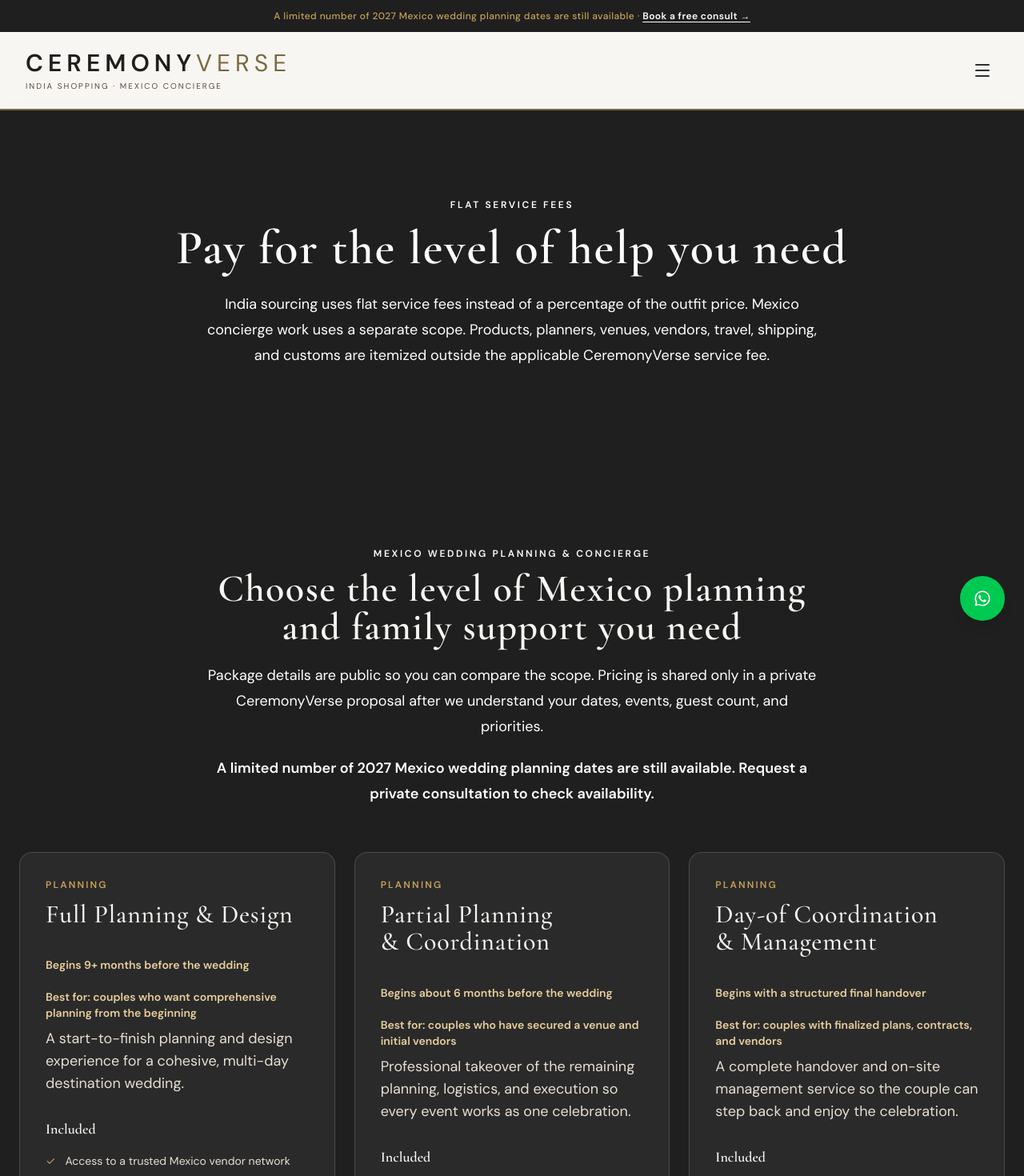
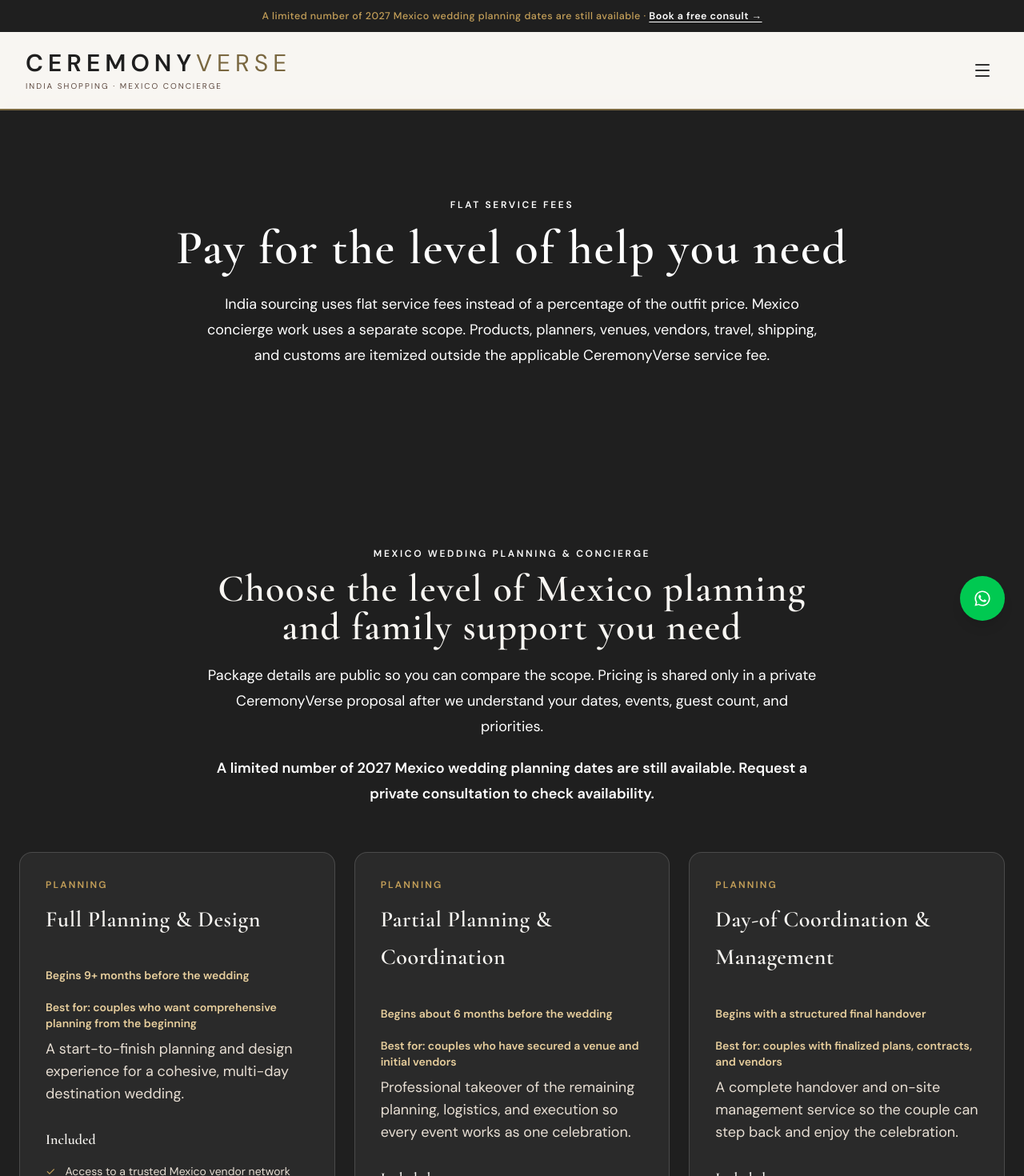
Before and after one commit to leylabernie/v0-ceremony-verse-wedding-concierge, a Next.js app: page /pricing in a window 1280 px wide. Shown: the top 1470 px of the page at 80% size. Built offline with nearby package versions, Linux system fonts and the light colour scheme.

Commit message:
Restore original navbar and package typography

```diff
--- a/app/globals.css
+++ b/app/globals.css
@@ -197,19 +197,6 @@
   }
 }
 
-/* Package names are display headings, not body-card labels. Keep the
-   treatment explicit so it remains visibly luxurious anywhere the shared
-   Mexico packages are rendered. */
-.cv-package-title {
-  font-family: var(--font-cormorant), 'Cormorant Garamond', Georgia, serif;
-  font-size: clamp(2rem, 2.5vw, 2.25rem);
-  font-weight: 500;
-  line-height: 1.08;
-  letter-spacing: 0.025em;
-  text-wrap: balance;
-  text-rendering: optimizeLegibility;
-}
-
 /* Dark sections inherit a readable foreground by default. The :where() wrapper
    keeps specificity low so an intentional Tailwind color (gold, muted white,
    or dark button text) still wins. */
@@ -237,10 +224,10 @@
   background: #1f1f1f;
   color: #c5a059;
   text-align: center;
-  font-size: 0.75rem;
+  font-size: 0.78rem;
   font-weight: 500;
   line-height: 1.35;
-  letter-spacing: 0.035em;
+  letter-spacing: 0.04em;
 }
 
 .cv-announcement-bar :is(span, a) {
```
